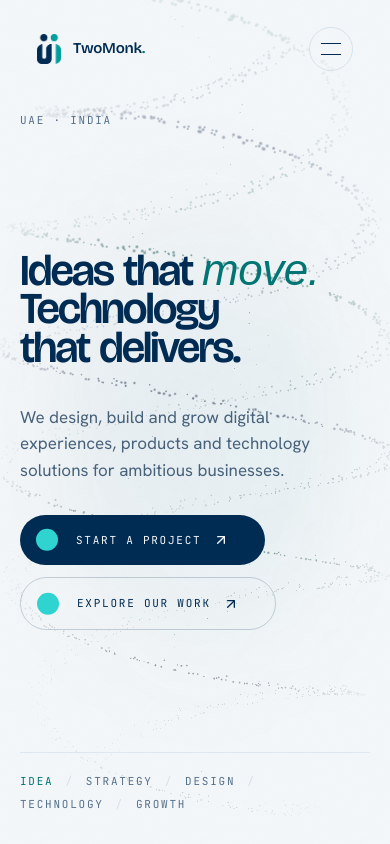
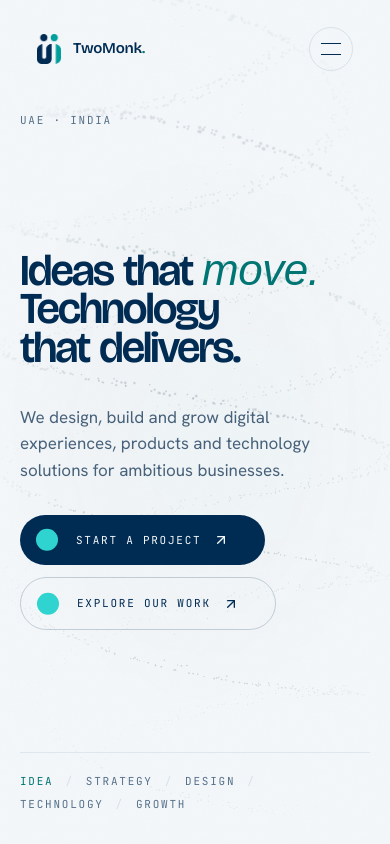
Before and after one commit to Jalaludheen25/Twomonk, a Next.js app: page / in a window 390 px wide. Shown: the top 844 px of the page. Built offline with nearby package versions, Linux system fonts and the light colour scheme; a web font is replaced by a local one.

Commit message:
Update HeroVisual canvas rendering and HANDOVER documentation

```diff
--- a/src/components/hero/HeroVisual.tsx
+++ b/src/components/hero/HeroVisual.tsx
@@ -69,7 +69,11 @@
 
   return (
     <div
-      className="pointer-events-none absolute inset-y-0 right-0 w-full opacity-55 [mask-image:radial-gradient(78%_78%_at_50%_50%,#000_32%,transparent_74%)] sm:opacity-75 lg:left-auto lg:w-[48%] lg:opacity-100"
+      /* On phones the form sits behind the headline rather than beside it, so
+         it drops to a faint texture — navy points over navy type would cost
+         legibility for no gain. It only reaches full strength at `lg`, where
+         it has its own column. */
+      className="pointer-events-none absolute inset-y-0 right-0 w-full opacity-[0.22] [mask-image:radial-gradient(78%_78%_at_50%_50%,#000_32%,transparent_74%)] sm:opacity-40 lg:left-auto lg:w-[48%] lg:opacity-100"
       aria-hidden
     >
       {useCanvas ? (
```
Also changed, not shown: 1 other file (tests, documents, lock files or other folders).
